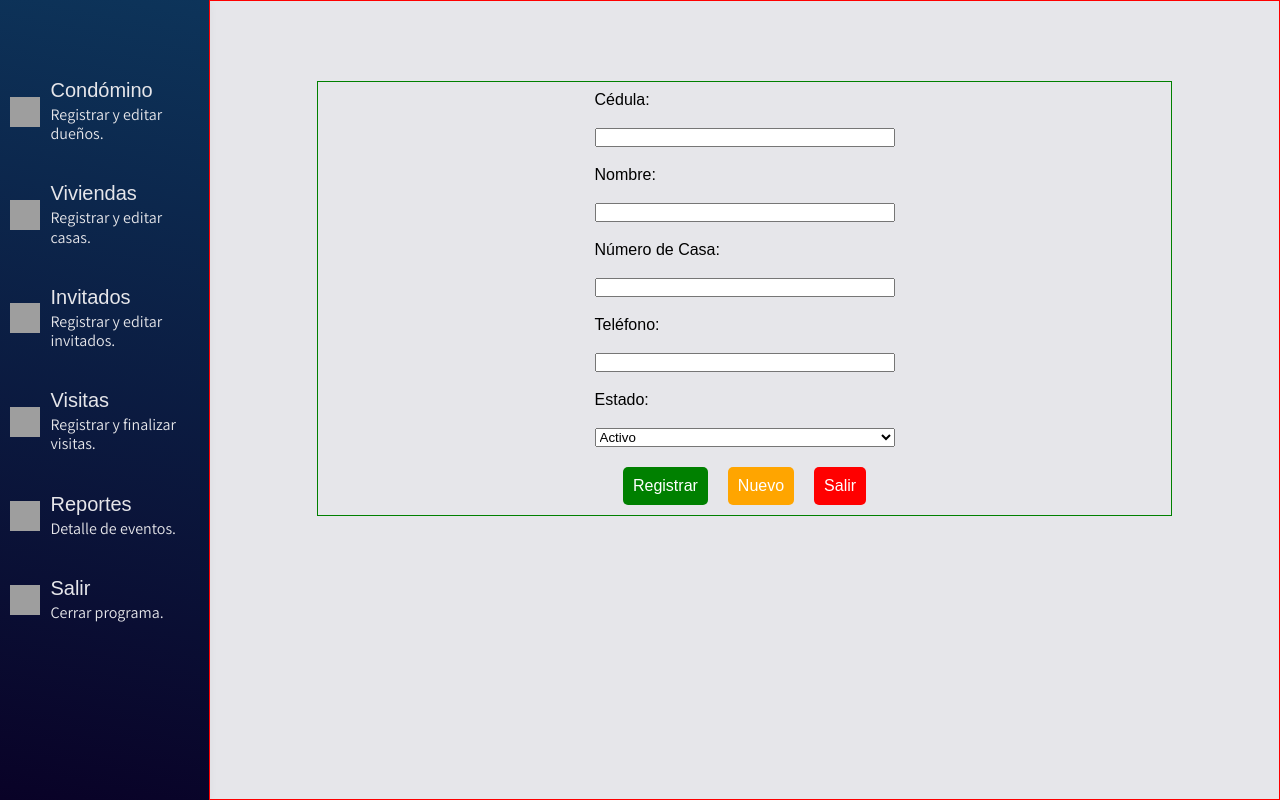
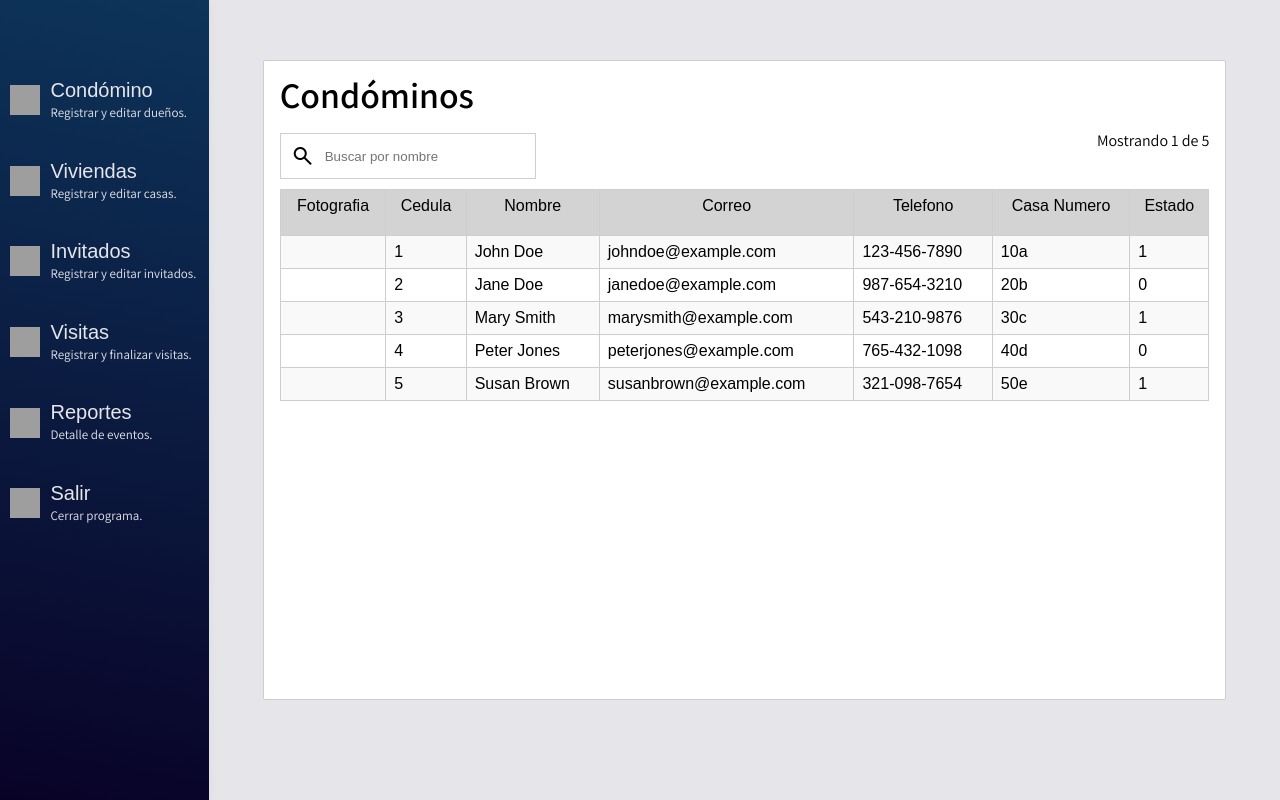
Before and after one commit to nescalan/axioma, a PHP site: page /pages/menu.html in a window 1280 px wide. Run offline with PHP 8.4, Linux system fonts and the light colour scheme; some libraries are stand-ins or nearby versions; some web fonts are replaced; grey boxes are pictures that could not be loaded.

Commit message:
FEAT: DB and users table
+ Data base axioma
+  Table condominos

```diff
--- /dev/null
+++ b/assets/css/condominos.css
@@ -0,0 +1,120 @@
+/* ***** CONDOMINOS LEER ***** */
+
+#sec-condominos-leer {
+  /* Box model */
+  width: 90%;
+  height: 80vh;
+  margin: 0 auto;
+  padding: 16px 16px 24px;
+
+  /* Visual */
+  border: 1px solid var(--border);
+  border-radius: 2px;
+  background-color: #fff;
+}
+#sec-condominos-leer .search {
+  /* Box model */
+  width: 100%;
+  display: flex;
+  margin-top: 20px;
+  justify-content: space-between;
+}
+#sec-condominos-leer .search-bar {
+  /* Box model */
+  width: 256px;
+  height: 46px;
+  display: flex;
+  align-items: center;
+
+  /* Visual */
+  border: 1px solid #ceced0;
+}
+#sec-condominos-leer .search-bar span {
+  /* Box model */
+  padding: 0 10px;
+}
+#sec-condominos-leer .search-bar input {
+  /* Visual */
+  border: none;
+  outline: none;
+}
+#sec-condominos-leer table {
+  /* Box Model */
+  width: 100%;
+  margin-top: 10px;
+  border-collapse: collapse;
+}
+#sec-condominos-leer thead {
+  /* Box Model */
+  height: 46px;
+}
+#sec-condominos-leer th,
+#sec-condominos-leer td {
+  border: 1px solid var(--border);
+  padding: 8px;
+}
+
+#sec-condominos-leer th {
+  background-color: lightgray;
+}
+
+#sec-condominos-leer tr:nth-of-type(odd) {
+  background-color: #f9f9f9;
+}
+
+/* ***** CONDOMINOS ***** */
+#sec-right-col #condominos {
+  /* Box model */
+  display: none;
+}
+#sec-right-col #condominos form {
+  /* Box model */
+  width: 90%;
+  margin: 0 auto;
+  display: flex;
+  flex-direction: column;
+  align-items: center;
+  border: 1px solid gray;
+  background-color: #fff;
+}
+
+#sec-right-col #condominos label,
+#sec-right-col #condominos input,
+#sec-right-col #condominos select {
+  margin: 10px 0;
+  width: 100%;
+  max-width: 300px;
+}
+
+#sec-right-col #condominos .form-buttons {
+  display: flex;
+  justify-content: center;
+  align-items: center;
+}
+
+#sec-right-col #condominos button {
+  margin: 10px;
+  padding: 10px;
+  font-size: 1em;
+  border: none;
+  border-radius: 5px;
+  color: #fff;
+}
+
+#sec-right-col #condominos .btn-register {
+  background-color: #008000;
+}
+
+#sec-right-col #condominos .btn-new {
+  background-color: #ffa500;
+}
+
+#sec-right-col #condominos .btn-exit {
+  background-color: #ff0000;
+}
+
+/* Positioning */
+/* Box model */
+/* Typographic */
+/* Visual */
+/* Misc */
--- a/assets/css/import.css
+++ b/assets/css/import.css
@@ -5,3 +5,4 @@
 @import "./global.css";
 @import "./main.css";
 @import "./menu.css";
+@import "./condominos.css";
--- a/assets/css/menu.css
+++ b/assets/css/menu.css
@@ -29,59 +29,12 @@
   /* Box model */
   margin-top: 5px;
   line-height: 1.2;
+  font-size: 1.3rem;
 }
 #sec-right-col {
   /* Box model */
   width: 100%;
-  border: 1px solid red;
-}
-#sec-right-col #condominos {
-  /* Box model */
-  padding: 80px 0;
-}
-#sec-right-col #condominos form {
-  /* Box model */
-  width: 80%;
-  margin: 0 auto;
-  display: flex;
-  flex-direction: column;
-  align-items: center;
-  border: 1px solid green;
-}
-
-#sec-right-col #condominos label,
-#sec-right-col #condominos input,
-#sec-right-col #condominos select {
-  margin: 10px 0;
-  width: 100%;
-  max-width: 300px;
-}
-
-#sec-right-col #condominos .form-buttons {
-  display: flex;
-  justify-content: center;
-  align-items: center;
-}
-
-#sec-right-col #condominos button {
-  margin: 10px;
-  padding: 10px;
-  font-size: 1em;
-  border: none;
-  border-radius: 5px;
-  color: #fff;
-}
-
-#sec-right-col #condominos .btn-register {
-  background-color: #008000;
-}
-
-#sec-right-col #condominos .btn-new {
-  background-color: #ffa500;
-}
-
-#sec-right-col #condominos .btn-exit {
-  background-color: #ff0000;
+  padding: 60px 0;
 }
 
 /* Positioning */
--- a/assets/css/variables.css
+++ b/assets/css/variables.css
@@ -6,6 +6,7 @@
   --color-secondary: #557b83;
   --color-text-primay: #050401;
   --bg-primary: #e6e6ea;
+  --border: #ceced0;
 
   /***** Typography *****/
   --font-assistant-h1: "Assistant", sans-serif;
--- a/pages/menu.html
+++ b/pages/menu.html
@@ -105,7 +105,97 @@
           </div>
         </div>
       </section>
+
+      <!-- SECTION: Right Column -->
       <section id="sec-right-col">
+        <!-- SECTION CONDOMINOS LEER: Muestra los condominos inscritos en el sistema -->
+        <section id="sec-condominos-leer">
+          <h1>Condóminos</h1>
+          <div class="search">
+            <div class="search-bar">
+              <span class="material-symbols-outlined"> search </span>
+              <input
+                type="text"
+                name="search-bar"
+                id="search-bar"
+                placeholder="Buscar por nombre"
+              />
+            </div>
+            <p>Mostrando 1 de 5</p>
+          </div>
+
+          <table>
+            <thead>
+              <tr>
+                <th>Fotografia</th>
+                <th>Cedula</th>
+                <th>Nombre</th>
+                <th>Correo</th>
+                <th>Telefono</th>
+                <th>Casa Numero</th>
+                <th>Estado</th>
+              </tr>
+            </thead>
+            <tbody>
+              <tr>
+                <td>
+                  <img src="https://via.placeholder.com/30x30" alt="" />
+                </td>
+                <td>1</td>
+                <td>John Doe</td>
+                <td>johndoe@example.com</td>
+                <td>123-456-7890</td>
+                <td>10a</td>
+                <td>1</td>
+              </tr>
+              <tr>
+                <td>
+                  <img src="https://via.placeholder.com/30x30" alt="" />
+                </td>
+                <td>2</td>
+                <td>Jane Doe</td>
+                <td>janedoe@example.com</td>
+                <td>987-654-3210</td>
+                <td>20b</td>
+                <td>0</td>
+              </tr>
+              <tr>
+                <td>
+                  <img src="https://via.placeholder.com/30x30" alt="" />
+                </td>
+                <td>3</td>
+                <td>Mary Smith</td>
+                <td>marysmith@example.com</td>
+                <td>543-210-9876</td>
+                <td>30c</td>
+                <td>1</td>
+              </tr>
+              <tr>
+                <td>
+                  <img src="https://via.placeholder.com/30x30" alt="" />
+                </td>
+                <td>4</td>
+                <td>Peter Jones</td>
+                <td>peterjones@example.com</td>
+                <td>765-432-1098</td>
+                <td>40d</td>
+                <td>0</td>
+              </tr>
+              <tr>
+                <td>
+                  <img src="https://via.placeholder.com/30x30" alt="" />
+                </td>
+                <td>5</td>
+                <td>Susan Brown</td>
+                <td>susanbrown@example.com</td>
+                <td>321-098-7654</td>
+                <td>50e</td>
+                <td>1</td>
+              </tr>
+            </tbody>
+          </table>
+        </section>
+
         <section id="condominos">
           <form>
             <label for="cedula">Cédula:</label>
```
Also changed, not shown: assets/js/db_connection.js (added, +19 -0 lines).
